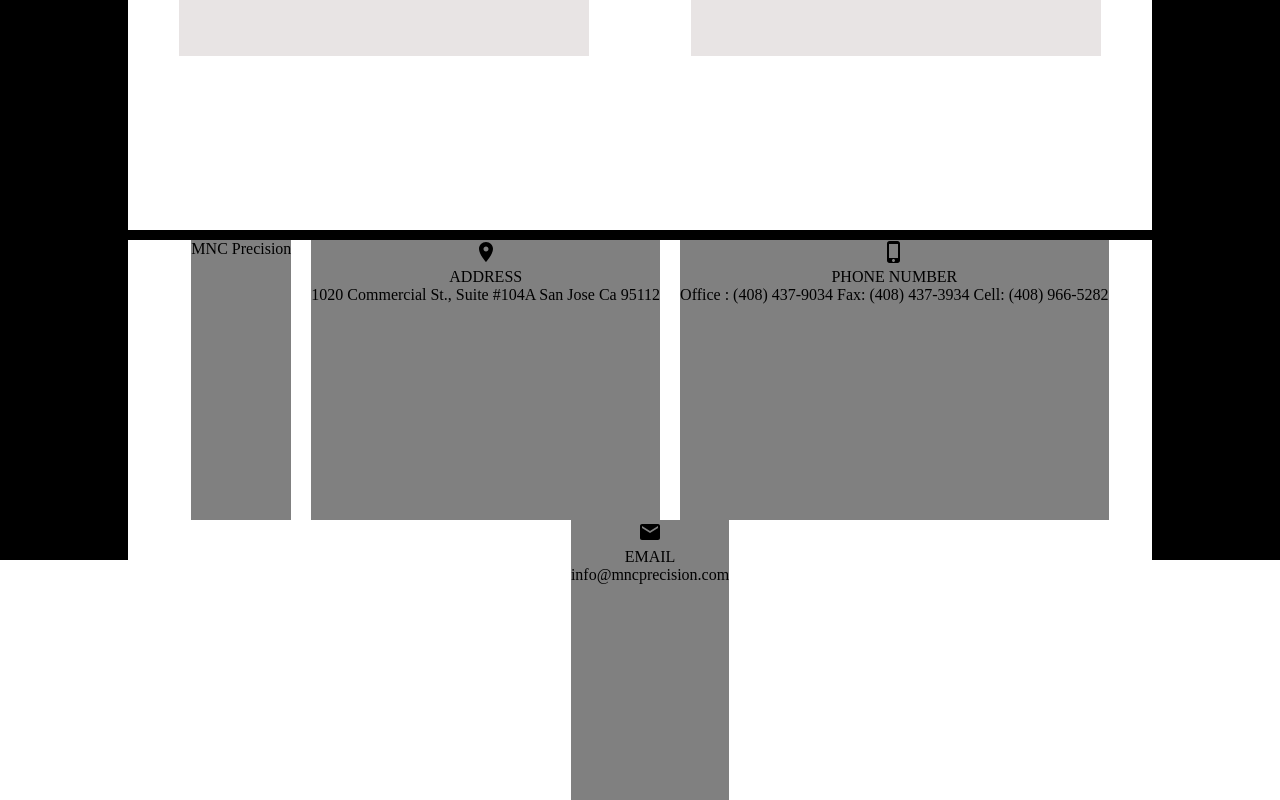
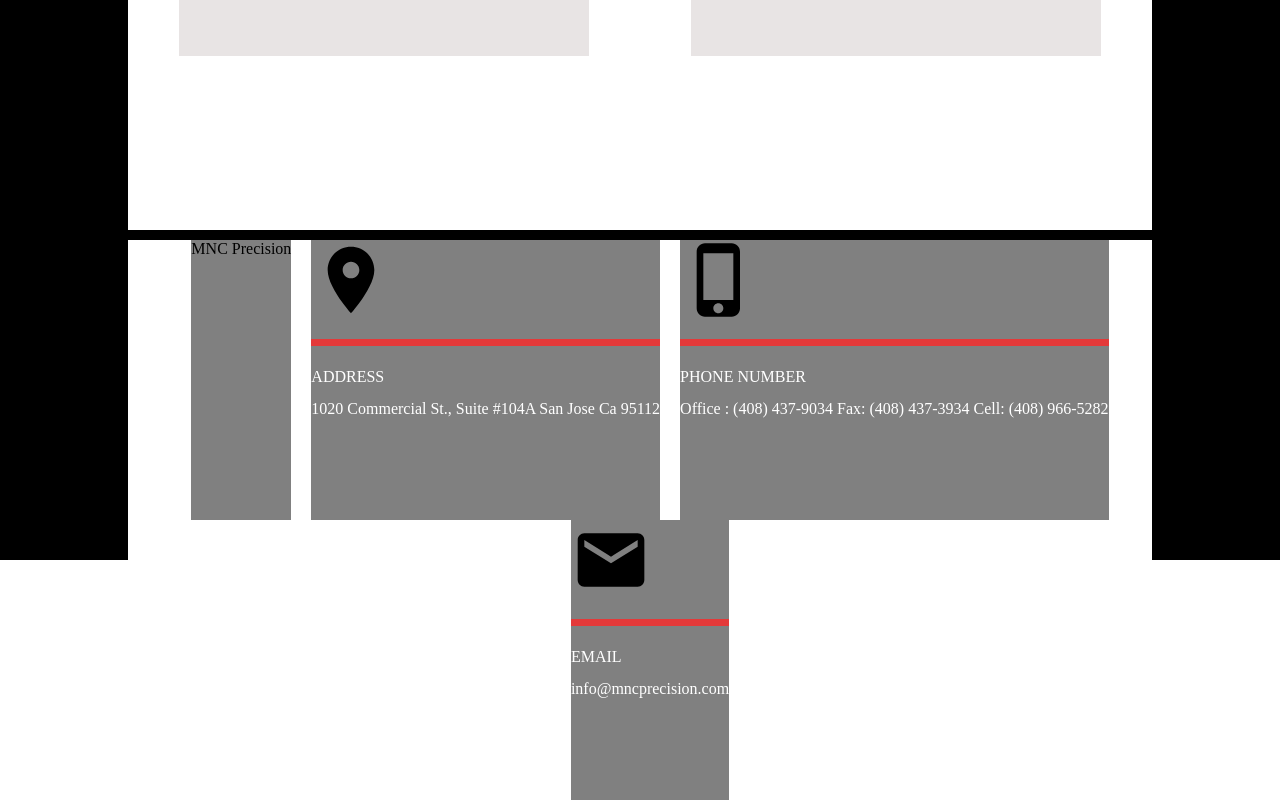
Before and after one commit to marynghiem/MNCPrecision, a React (Create React App) app: page /ContactUs in a window 1280 px wide. Shown: the part 970-1770 px from the top of the page. Built offline with nearby package versions, Linux system fonts and the light colour scheme.

Commit message:
fixed the styling of footer by making the font white and spacing

```diff
--- a/src/components/Footer.js
+++ b/src/components/Footer.js
@@ -9,21 +9,27 @@ export const Footer = () => {
     <div className="footerContainer">
       <div className="footerCompanyName footersections">MNC Precision</div>
       <div className="footerAddress footersections">
-        <LocationOnIcon />
-        <div className="footerAddressTitle ">ADDRESS</div>
-        <div className="footerAddressDescription"> 1020 Commercial St., Suite #104A San Jose Ca 95112</div>
+        <div className="iconBorderBottom">
+          <LocationOnIcon sx={{ fontSize: 80 }} />
+        </div>
+        <div className="footerAddressTitle title">ADDRESS</div>
+        <div className="footerAddressDescription descriptions"> 1020 Commercial St., Suite #104A San Jose Ca 95112</div>
       </div>
       <div className="footerPhoneNumber footersections">
-        <PhoneIphoneIcon />
-        <div className="footerPhoneNumberTitle">PHONE NUMBER</div>
-        <div className="footerPhoneNumberDescription">
+        <div className="iconBorderBottom">
+          <PhoneIphoneIcon sx={{ fontSize: 80 }} />
+        </div>
+        <div className="footerPhoneNumberTitle title">PHONE NUMBER</div>
+        <div className="footerPhoneNumberDescription descriptions">
           Office : (408) 437-9034 Fax: (408) 437-3934 Cell: (408) 966-5282
         </div>
       </div>
       <div className="footerEmail footersections">
-        <EmailIcon />
-        <div className="footerEmailTitle">EMAIL</div>
-        <div className="footerEmailDescription">info@mncprecision.com</div>
+        <div className="iconBorderBottom">
+          <EmailIcon sx={{ fontSize: 80 }} />
+        </div>
+        <div className="footerEmailTitle title">EMAIL</div>
+        <div className="footerEmailDescription descriptions">info@mncprecision.com</div>
       </div>
     </div>
   );
--- a/src/css/Footer.css
+++ b/src/css/Footer.css
@@ -12,4 +12,16 @@
   background-color: gray;
   height: 35vh;
   vertical-align: top;
+  text-align: left;
 }
+
+.iconBorderBottom {
+  border-bottom: 7px solid rgb(228, 57, 57);
+  padding-bottom: 15px;
+  margin-bottom: 15px;
+}
+.descriptions,
+.title {
+  line-height: 2;
+  color: white;
+}
```
